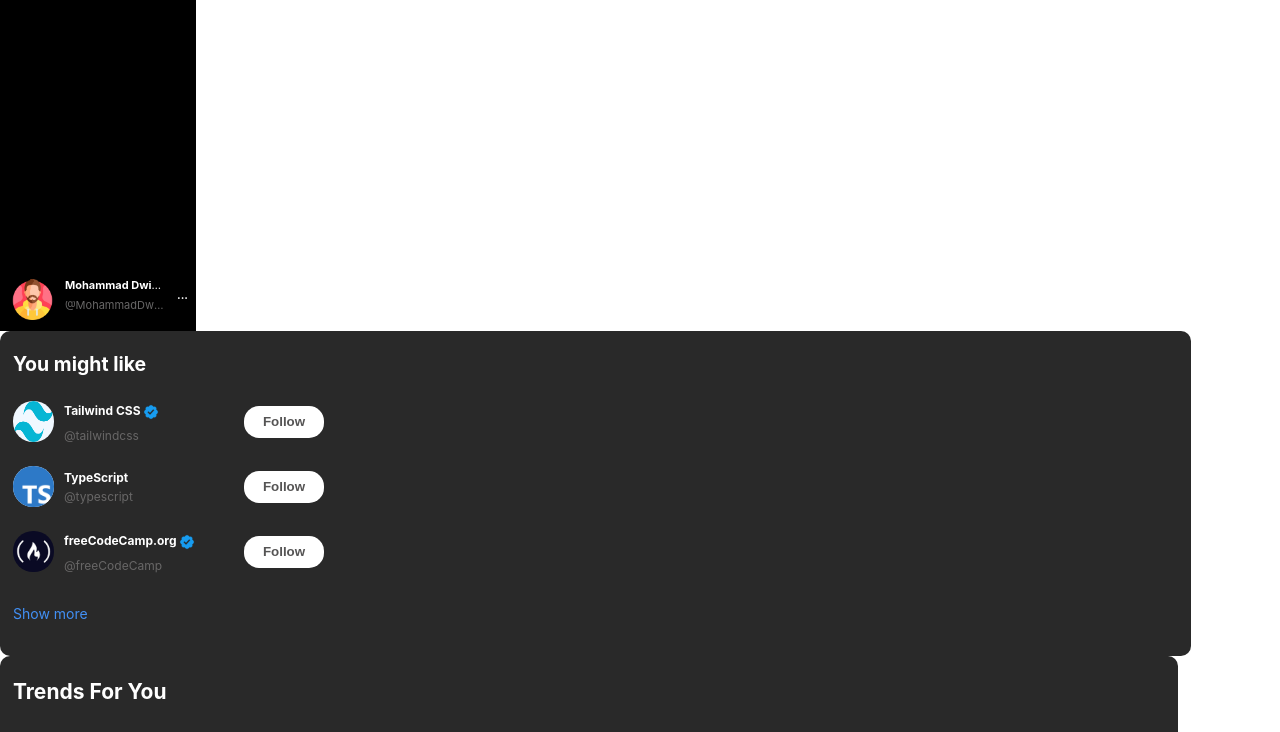
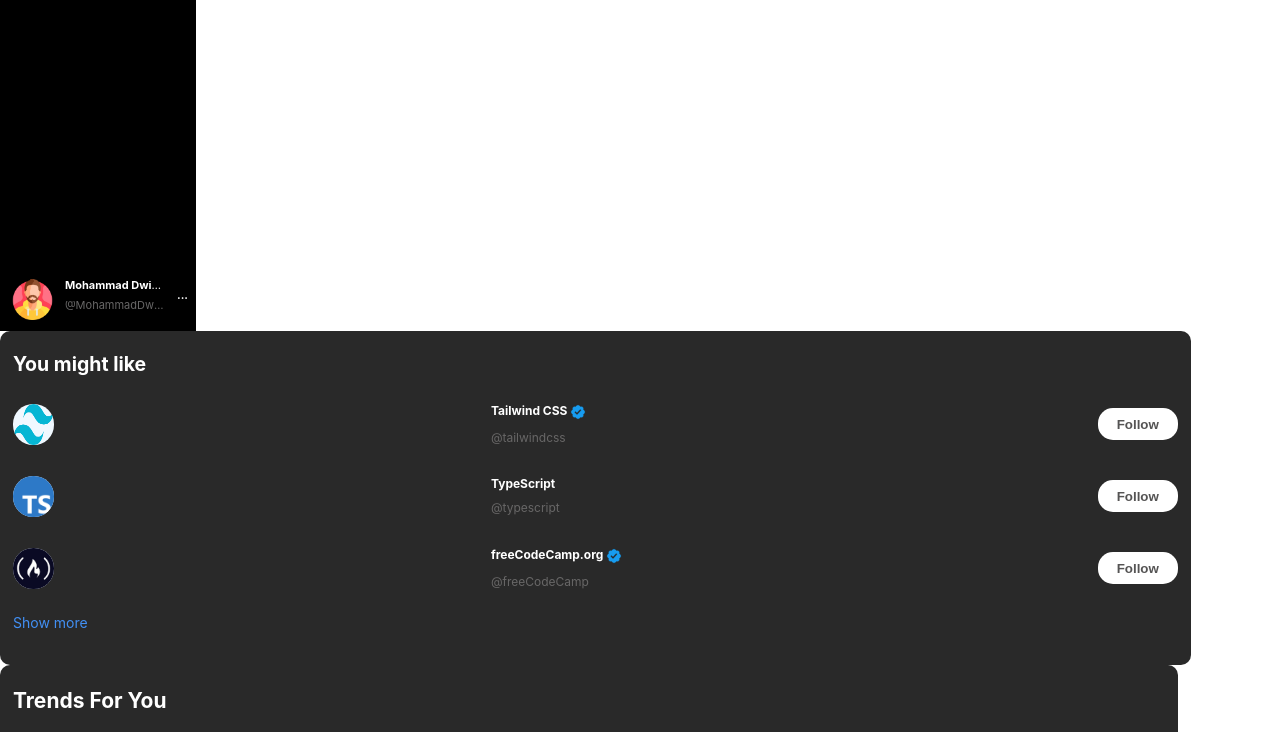
Before and after one commit to Nama-Salameh/Profile-on-Twitter-React_task, a React (Create React App) app: page / in a window 1280 px wide. Shown: the part 473-1205 px from the top of the page. Built offline with nearby package versions, Linux system fonts and the light colour scheme.

Commit message:
Refactor MightLike component

```diff
--- a/src/components/MightLike/MightLike.jsx
+++ b/src/components/MightLike/MightLike.jsx
@@ -1,64 +1,40 @@
-import TailwindImage from '../../assets/tailwind-css-icon.png'
-import TypeScriptImage from '../../assets/Typescript_logo_2020.svg.png'
-import FreeCodeCampImage from '../../assets/freeCodeCamp.jpg';
-import verificationImage from '../../assets/Twitter_Verified_Badge.png'
-import style from './MightLike.module.css'
+import TailwindImage from "../../assets/tailwind-css-icon.png";
+import TypeScriptImage from "../../assets/Typescript_logo_2020.svg.png";
+import FreeCodeCampImage from "../../assets/freeCodeCamp.jpg";
+import verificationImage from "../../assets/Twitter_Verified_Badge.png";
+import style from "./MightLike.module.css";
+import ProfileListElement from "../ProfileListElement/ProfileListElemet";
+
+const profileElements = [
+  {
+    profileImage: TailwindImage,
+    profileName: "Tailwind CSS",
+    profileUserName: "@tailwindcss",
+    isVerified: true,
+  },
+  {
+    profileImage: TypeScriptImage,
+    profileName: "TypeScript",
+    profileUserName: "@typescript",
+    isVerified: false,
+  },
+  {
+    profileImage: FreeCodeCampImage,
+    profileName: "freeCodeCamp.org",
+    profileUserName: "@freeCodeCamp",
+    isVerified: true,
+  },
+];
+
 const MightLike = () => {
   return (
     <div className={style.mightLikeContainer}>
       <h2>You might like</h2>
-        <ul className={style.list}>
-          <li className={style.listItem}>
-            <div className={style.profileInfo}>
-              <img
-                src={TailwindImage}
-                alt="Tailwind Profile Image"
-                className={style.profileImage}
-              />
-              <div className={style.profileNameContainer}>
-                <p>
-                  <b>Tailwind CSS </b> <img src={verificationImage} alt="Verification icon" className={style.verificaitonImage}/>
-                </p>
-                <p className={style.profileUserName}>@tailwindcss</p>
-              </div>
-              <button className={style.followButton}><b> Follow </b></button>
-            </div>
-          </li>
 
-          <li className={style.listItem}>
-            <div className={style.profileInfo}>
-              <img
-                src={TypeScriptImage}
-                alt="TypeScript Profile Image"
-                className={style.profileImage}
-              />
-              <div className={style.profileNameContainer}>
-                <p>
-                  <b>TypeScript</b>
-                </p>
-                <p className={style.profileUserName}>@typescript</p>
-              </div>
-              <button className={style.followButton}> <b> Follow </b></button>
-            </div>
-          </li>
+      {profileElements.map((profile) => (
+        <ProfileListElement profileInfo={profile} />
+      ))}
 
-          <li className={style.listItem}>
-            <div className={style.profileInfo}>
-              <img
-                src={FreeCodeCampImage}
-                alt="FreeCodeCamp Profile Image"
-                className={style.profileImage}
-              />
-              <div className={style.profileNameContainer}>
-                <p>
-                  <b>freeCodeCamp.org </b> <img src={verificationImage} alt="Verification icon" className={style.verificaitonImage}/>
-                </p>
-                <p className={style.profileUserName}>@freeCodeCamp</p>
-              </div>
-              <button className={style.followButton}> <b> Follow </b></button>
-            </div>
-          </li>
-        </ul>
       <p className={style.showMoreParagraph}>Show more</p>
     </div>
   );
--- a/src/components/MightLike/MightLike.module.css
+++ b/src/components/MightLike/MightLike.module.css
@@ -4,60 +4,9 @@
   margin: 0;
   font-size: 13px;
   width: 91%;
-  padding: 5px 13px 20px;;
+  padding: 5px 13px 20px;
   border-radius: 10px;
   position: relative;
-}
-.list {
-  list-style-type: none;
-  padding: 0;
-  margin: 0;
-  margin-top: 10px;
-  width: 100%;
-  display: flex;
-  flex-direction: column;
-}
-.listItem {
-  display: flex;
-  flex-direction: row;
-  align-items: center;
-  justify-content: space-between;
-  margin-bottom: 10px;
-}
-.profileInfo {
-  display: flex;
-  flex-direction: row;
-  font-size: 12px;
-  align-items: center;
-  justify-content: space-between;
-  line-height: 0.6;
-}
-.profileImage {
-  width: 41px;
-  height: 41px;
-  border-radius: 20px;
-  background-color: aliceblue;
-}
-
-.profileNameContainer {
-  width: 160px;
-  margin: 0 20px 0 10px;
-}
-.profileUserName {
-  color: rgb(104, 103, 103);
-}
-.verificaitonImage {
-  vertical-align: middle;
-  width: 16px;
-  height: 16px;
-}
-.followButton {
-  width: 80px;
-  height: 32px;
-  background-color: white;
-  color: rgb(85, 84, 84);
-  border-radius: 15px;
-  border-style: none;
 }
 .showMoreParagraph {
   font-size: 14px;
```
